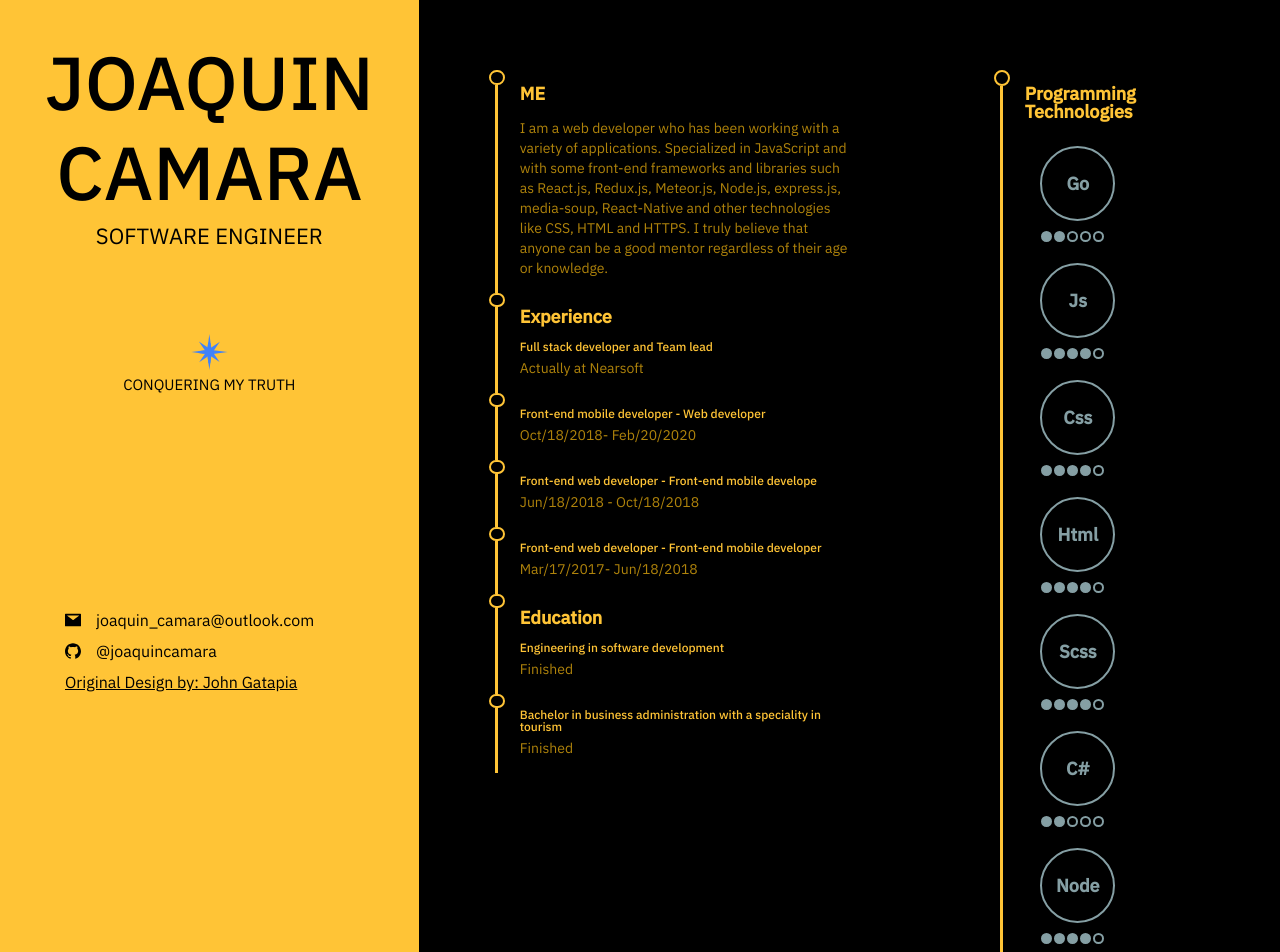
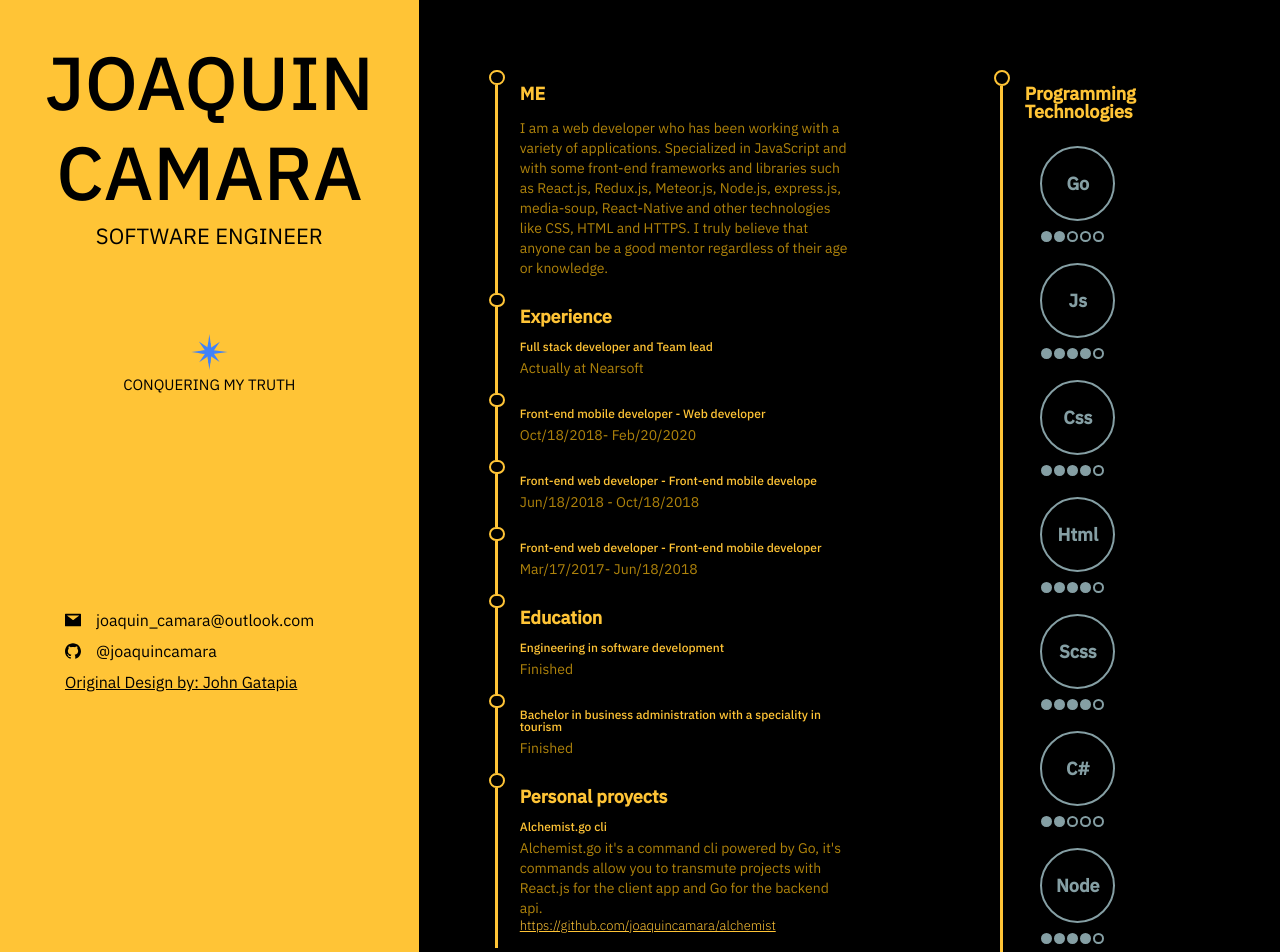
Before and after one commit to joaquincamara/cv-manager, a React (Create React App) app: page / in a window 1280 px wide. Shown: the top 952 px of the page. Built offline with nearby package versions, Linux system fonts and the light colour scheme.

Commit message:
adding personal projects

```diff
--- a/src/components/molecules/infoSection/InfoSection.jsx
+++ b/src/components/molecules/infoSection/InfoSection.jsx
@@ -12,6 +12,7 @@ export const InfoSection = ({
   sectionInfo,
   technologies,
   textList,
+  proyectUrl
 }) => {
   return (
     <div className='info-section'>
@@ -28,6 +29,10 @@ export const InfoSection = ({
           <p>{sectionInfo}</p>
         </When>
 
+        <When predicate={sectionInfo && proyectUrl}>
+          <a target="_blank" href={proyectUrl}>{proyectUrl}</a>
+        </When>
+
         <When predicate={technologies}>
           <TechPresentation technologies={technologies} />
         </When>
--- a/src/components/molecules/infoSection/infoSection.scss
+++ b/src/components/molecules/infoSection/infoSection.scss
@@ -17,6 +17,14 @@
     box-sizing: border-box;
     padding: 0 0 15px 0;
     color: $background-yellow;
+  }
+
+  a {
+    color: $background-yellow;
+    font-size: 13px;
+    font-weight: 300;
+    line-height: 15px;
+    cursor: pointer;
   }
 
   h3 {
--- a/src/components/professionalInfo/ProfesionalInfo.jsx
+++ b/src/components/professionalInfo/ProfesionalInfo.jsx
@@ -43,6 +43,12 @@ export const ProfesionalInfo = () => {
         }
         sectionInfo={'Finished'}
       />
+        <InfoSection
+        sectionTitle={'Personal proyects'}
+        sectionSubtitle={'Alchemist.go cli'}
+        sectionInfo={"Alchemist.go it's a command cli powered by Go, it's commands allow you to transmute projects with React.js for the client app and Go for the backend api."}
+        proyectUrl={"https://github.com/joaquincamara/alchemist"}
+      />
     </div>
   );
 };
```
